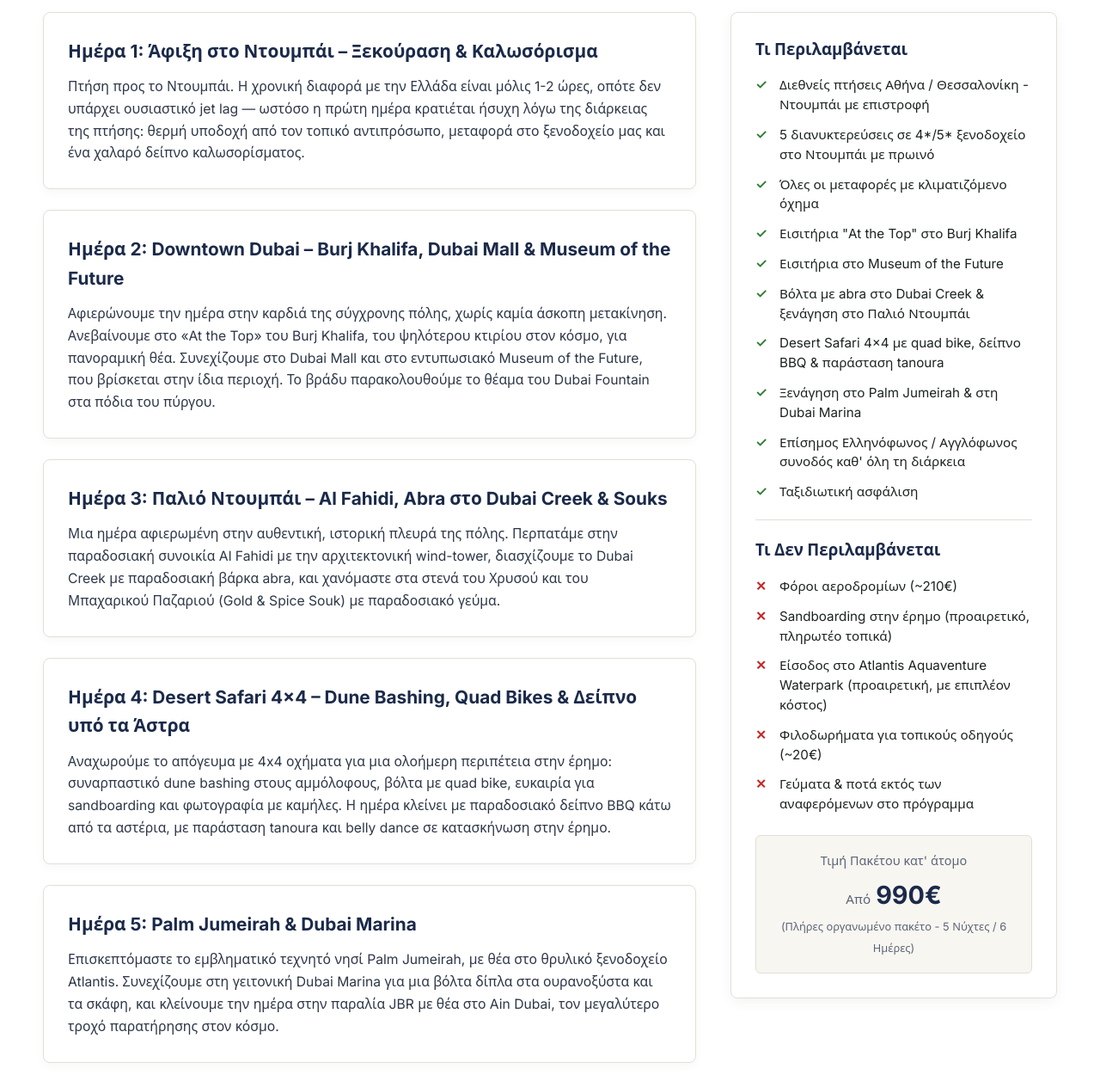
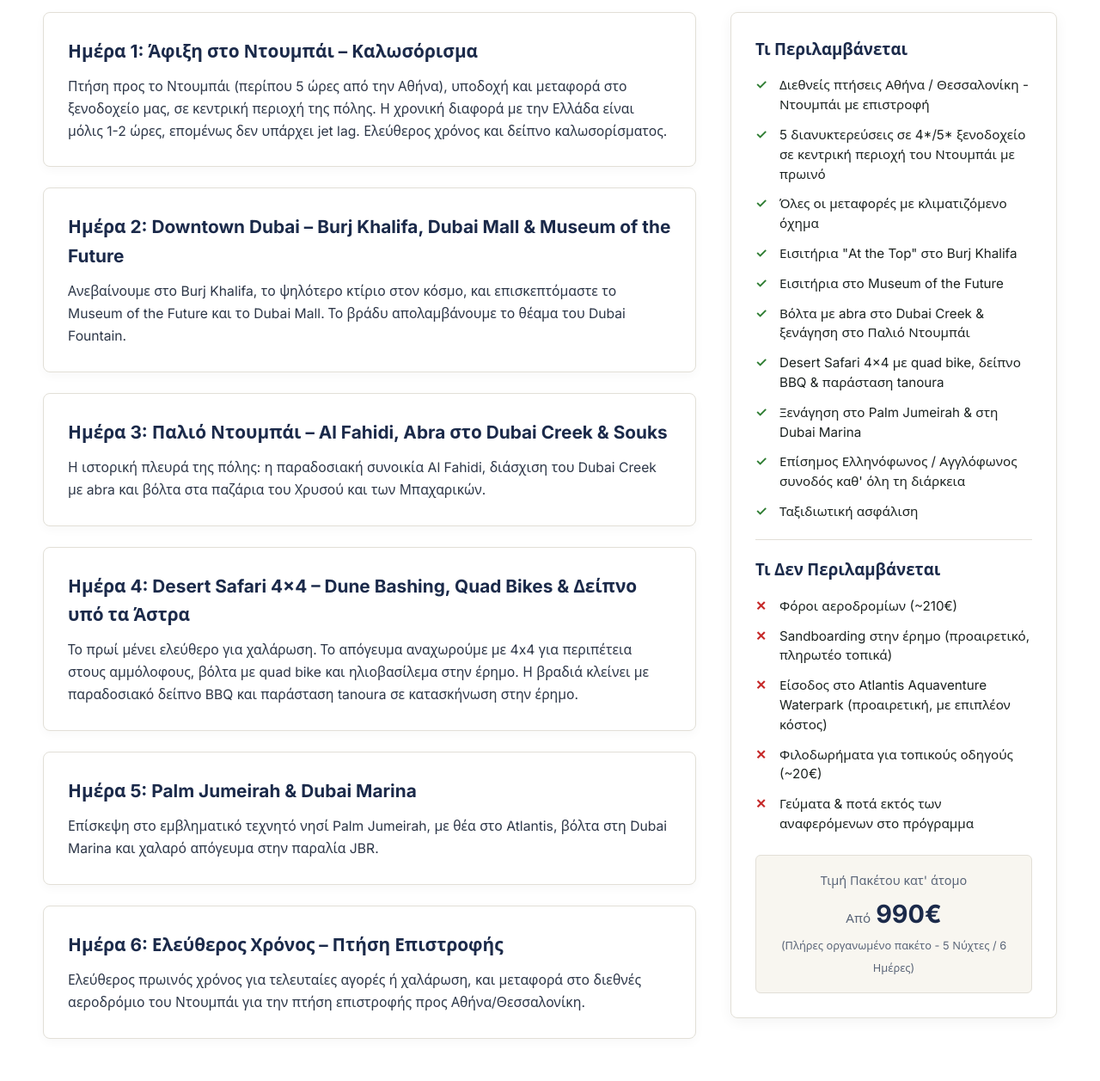
Before and after one commit to alexdondada/travelplanner, a plain HTML site: page trips/dubai/dxb.html in a window 1280 px wide. Shown: the part 700-1957 px from the top of the page at 86% size. Drawn offline with Linux system fonts and the light colour scheme; a web font is replaced by a local one.

Commit message:
Update dxb.html

```diff
--- a/trips/dubai/dxb.html
+++ b/trips/dubai/dxb.html
@@ -4,7 +4,7 @@
   <meta charset="UTF-8" />
   <meta name="viewport" content="width=device-width, initial-scale=1.0" />
   <meta name="description" content="Οργανωμένο 6ήμερο ταξίδι στο Ντουμπάι: Burj Khalifa, Museum of the Future, Desert Safari 4x4, Παλιό Ντουμπάι, Palm Jumeirah & Dubai Marina σε ένα πλήρες πακέτο." />
-  <title>Ντουμπάι: Burj Khalifa, Έρημος & Palm Jumeirah | Vanguard Travel Design</title>
+  <title>Ντουμπάι: Burj Khalifa, Έρημος & Palm Jumeirah | Offset Travel Design</title>
   <link rel="stylesheet" href="../../styles.css" />
   <link rel="preconnect" href="https://fonts.googleapis.com">
   <link rel="preconnect" href="https://fonts.gstatic.com" crossorigin>
@@ -113,6 +113,7 @@
     }
 
     .photo-span-2x2 { grid-column: span 2; grid-row: span 2; }
+    .photo-span-2x1 { grid-column: span 2; grid-row: span 1; }
     .photo-span-1x2 { grid-column: span 1; grid-row: span 2; }
     .photo-span-3x1 { grid-column: span 3; grid-row: span 1; }
     .photo-span-1x1 { grid-column: span 1; grid-row: span 1; }
@@ -133,7 +134,7 @@
 
   <nav class="navbar">
     <div class="nav-container">
-      <a href="../../index.html" class="brand-logo">VANGUARD <span>TRAVEL</span></a>
+      <a href="../../index.html" class="brand-logo">OFFSET <span>TRAVEL</span></a>
       <ul class="nav-links" id="navLinks">
         <li><a href="../../index.html#about">Γιατί Εμάς</a></li>
         <li><a href="../../trips.html" style="color: var(--accent);">Όλα τα Πακέτα</a></li>
@@ -160,41 +161,41 @@
   <main class="container section">
 
     <div class="itinerary-header">
-      <span class="badge-date">📅 15 - 20 ΙΑΝΟΥΑΡΙΟΥ 2027</span>
-      <h2 style="font-family: var(--font-heading); color: var(--primary); margin: 8px 0 0 0;">Αναλυτικό Πρόγραμμα Ημέρα προς Ημέρα (6 Ημέρες / 5 Νύχτες)</h2>
+      <span class="badge-date">📅 2 - 7 ΝΟΕΜΒΡΙΟΥ 2027</span>
+      <h2 style="font-family: var(--font-heading); color: var(--primary); margin: 8px 0 0 0;">Πρόγραμμα Ημέρα προς Ημέρα (6 Ημέρες / 5 Νύχτες)</h2>
     </div>
 
     <div class="trip-grid">
 
       <div>
         <div class="itinerary-day">
-          <h3>Ημέρα 1: Άφιξη στο Ντουμπάι – Ξεκούραση & Καλωσόρισμα</h3>
-          <p>Πτήση προς το Ντουμπάι. Η χρονική διαφορά με την Ελλάδα είναι μόλις 1-2 ώρες, οπότε δεν υπάρχει ουσιαστικό jet lag — ωστόσο η πρώτη ημέρα κρατιέται ήσυχη λόγω της διάρκειας της πτήσης: θερμή υποδοχή από τον τοπικό αντιπρόσωπο, μεταφορά στο ξενοδοχείο μας και ένα χαλαρό δείπνο καλωσορίσματος.</p>
+          <h3>Ημέρα 1: Άφιξη στο Ντουμπάι – Καλωσόρισμα</h3>
+          <p>Πτήση προς το Ντουμπάι (περίπου 5 ώρες από την Αθήνα), υποδοχή και μεταφορά στο ξενοδοχείο μας, σε κεντρική περιοχή της πόλης. Η χρονική διαφορά με την Ελλάδα είναι μόλις 1-2 ώρες, επομένως δεν υπάρχει jet lag. Ελεύθερος χρόνος και δείπνο καλωσορίσματος.</p>
         </div>
 
         <div class="itinerary-day">
           <h3>Ημέρα 2: Downtown Dubai – Burj Khalifa, Dubai Mall & Museum of the Future</h3>
-          <p>Αφιερώνουμε την ημέρα στην καρδιά της σύγχρονης πόλης, χωρίς καμία άσκοπη μετακίνηση. Ανεβαίνουμε στο «At the Top» του Burj Khalifa, του ψηλότερου κτιρίου στον κόσμο, για πανοραμική θέα. Συνεχίζουμε στο Dubai Mall και στο εντυπωσιακό Museum of the Future, που βρίσκεται στην ίδια περιοχή. Το βράδυ παρακολουθούμε το θέαμα του Dubai Fountain στα πόδια του πύργου.</p>
+          <p>Ανεβαίνουμε στο Burj Khalifa, το ψηλότερο κτίριο στον κόσμο, και επισκεπτόμαστε το Museum of the Future και το Dubai Mall. Το βράδυ απολαμβάνουμε το θέαμα του Dubai Fountain.</p>
         </div>
 
         <div class="itinerary-day">
           <h3>Ημέρα 3: Παλιό Ντουμπάι – Al Fahidi, Abra στο Dubai Creek & Souks</h3>
-          <p>Μια ημέρα αφιερωμένη στην αυθεντική, ιστορική πλευρά της πόλης. Περπατάμε στην παραδοσιακή συνοικία Al Fahidi με την αρχιτεκτονική wind-tower, διασχίζουμε το Dubai Creek με παραδοσιακή βάρκα abra, και χανόμαστε στα στενά του Χρυσού και του Μπαχαρικού Παζαριού (Gold & Spice Souk) με παραδοσιακό γεύμα.</p>
+          <p>Η ιστορική πλευρά της πόλης: η παραδοσιακή συνοικία Al Fahidi, διάσχιση του Dubai Creek με abra και βόλτα στα παζάρια του Χρυσού και των Μπαχαρικών.</p>
         </div>
 
         <div class="itinerary-day">
           <h3>Ημέρα 4: Desert Safari 4x4 – Dune Bashing, Quad Bikes & Δείπνο υπό τα Άστρα</h3>
-          <p>Αναχωρούμε το απόγευμα με 4x4 οχήματα για μια ολοήμερη περιπέτεια στην έρημο: συναρπαστικό dune bashing στους αμμόλοφους, βόλτα με quad bike, ευκαιρία για sandboarding και φωτογραφία με καμήλες. Η ημέρα κλείνει με παραδοσιακό δείπνο BBQ κάτω από τα αστέρια, με παράσταση tanoura και belly dance σε κατασκήνωση στην έρημο.</p>
+          <p>Το πρωί μένει ελεύθερο για χαλάρωση. Το απόγευμα αναχωρούμε με 4x4 για περιπέτεια στους αμμόλοφους, βόλτα με quad bike και ηλιοβασίλεμα στην έρημο. Η βραδιά κλείνει με παραδοσιακό δείπνο BBQ και παράσταση tanoura σε κατασκήνωση στην έρημο.</p>
         </div>
 
         <div class="itinerary-day">
           <h3>Ημέρα 5: Palm Jumeirah & Dubai Marina</h3>
-          <p>Επισκεπτόμαστε το εμβληματικό τεχνητό νησί Palm Jumeirah, με θέα στο θρυλικό ξενοδοχείο Atlantis. Συνεχίζουμε στη γειτονική Dubai Marina για μια βόλτα δίπλα στα ουρανοξύστα και τα σκάφη, και κλείνουμε την ημέρα στην παραλία JBR με θέα στο Ain Dubai, τον μεγαλύτερο τροχό παρατήρησης στον κόσμο.</p>
+          <p>Επίσκεψη στο εμβληματικό τεχνητό νησί Palm Jumeirah, με θέα στο Atlantis, βόλτα στη Dubai Marina και χαλαρό απόγευμα στην παραλία JBR.</p>
         </div>
 
         <div class="itinerary-day">
           <h3>Ημέρα 6: Ελεύθερος Χρόνος – Πτήση Επιστροφής</h3>
-          <p>Ελεύθερος πρωινός χρόνος για τελευταίες αγορές ή χαλάρωση στην παραλία. Μεταφορά στο διεθνές αεροδρόμιο του Ντουμπάι για την πτήση επιστροφής προς Αθήνα/Θεσσαλονίκη, γεμάτοι εικόνες από τη σύγχρονη πόλη του μέλλοντος.</p>
+          <p>Ελεύθερος πρωινός χρόνος για τελευταίες αγορές ή χαλάρωση, και μεταφορά στο διεθνές αεροδρόμιο του Ντουμπάι για την πτήση επιστροφής προς Αθήνα/Θεσσαλονίκη.</p>
         </div>
       </div>
 
@@ -203,7 +204,7 @@
           <h3 style="font-family: var(--font-heading); color: var(--primary); margin-bottom: 16px;">Τι Περιλαμβάνεται</h3>
           <ul class="inc-exc-list inc-list">
             <li>Διεθνείς πτήσεις Αθήνα / Θεσσαλονίκη - Ντουμπάι με επιστροφή</li>
-            <li>5 διανυκτερεύσεις σε 4*/5* ξενοδοχείο στο Ντουμπάι με πρωινό</li>
+            <li>5 διανυκτερεύσεις σε 4*/5* ξενοδοχείο σε κεντρική περιοχή του Ντουμπάι με πρωινό</li>
             <li>Όλες οι μεταφορές με κλιματιζόμενο όχημα</li>
             <li>Εισιτήρια "At the Top" στο Burj Khalifa</li>
             <li>Εισιτήρια στο Museum of the Future</li>
@@ -225,6 +226,7 @@
             <li>Γεύματα & ποτά εκτός των αναφερόμενων στο πρόγραμμα</li>
           </ul>
 
+          <!-- TODO: Έλεγχος τιμής. Το 990€ ισχύει από την παλιά έκδοση (Ιανουάριος 2027). Να υπολογιστεί ξανά για τις νέες ημερομηνίες (Νοέμβριος 2027), με τρέχουσες τιμές πτήσεων, ξενοδοχείου και εισιτηρίων. -->
           <div style="margin-top:24px; padding: 16px; background: #f8f6f0; border-radius: 6px; text-align: center; border: 1px solid var(--border);">
             <span style="font-size: 0.9rem; color: var(--text-muted);">Τιμή Πακέτου κατ' άτομο</span>
             <div style="font-size: 1.8rem; font-weight: 700; color: var(--primary); display: flex; align-items: baseline; justify-content: center; gap: 6px; margin-top: 4px;">
@@ -390,7 +392,7 @@
     <!-- Copyright Divider -->
     <div style="border-top: 1px solid rgba(255, 255, 255, 0.08); padding: 20px 0; text-align: center;">
       <div class="container">
-        <p style="font-size: 0.85rem; color: #718096; margin: 0;">&copy; 2026 Vanguard Travel. All rights reserved.</p>
+        <p style="font-size: 0.85rem; color: #718096; margin: 0;">&copy; 2026 Offset Travel. All rights reserved.</p>
       </div>
     </div>
   </footer>
```
